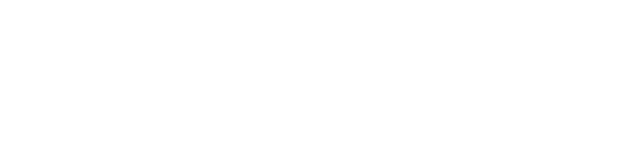
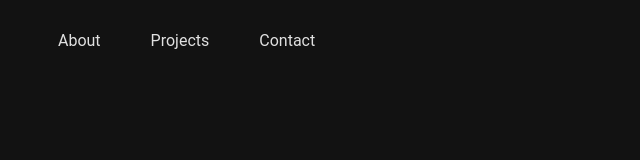
Before and after one commit to PauliMaenpaa/portfolio, a plain HTML site: page index.html in a window 1280 px wide. Shown: the whole page, without its empty margins (0-640 px from the left). Drawn offline with Linux system fonts and the light colour scheme.

Commit message:
Added navigation element and styles to it. Added more global styles.

```diff
--- a/index.html
+++ b/index.html
@@ -3,7 +3,17 @@
   <head>
     <meta charset="UTF-8" />
     <meta name="viewport" content="width=device-width, initial-scale=1.0" />
+    <link rel="stylesheet" href="styles/globals.css" />
+    <link rel="stylesheet" href="styles/navbar.css" />
     <title>Pauli Mäenpää</title>
   </head>
-  <body></body>
+  <body>
+    <nav class="wrapper">
+      <ul>
+        <li><p>About</p></li>
+        <li><p>Projects</p></li>
+        <li><p>Contact</p></li>
+      </ul>
+    </nav>
+  </body>
 </html>
--- a/styles/globals.css
+++ b/styles/globals.css
@@ -3,6 +3,32 @@
   --color-accent-1: #444444;
   --color-accent-2: #888888;
   --color-text-on-dark: #e0e0e0;
-  --color-border: #e0e0e0;
+  --color-border: #444444;
   --font-family-base: "Roboto", sans-serif;
 }
+
+.wrapper {
+  max-width: 1440px;
+  margin: 0 auto;
+  padding: 0 50px;
+  box-sizing: border-box;
+}
+
+html,
+body {
+  background-color: var(--color-bg);
+  /* margin: 0;
+  padding: 0; */
+}
+
+p,
+h1,
+h2,
+h3 {
+  font-family: var(--font-family-base);
+  color: var(--color-text-on-dark);
+}
+
+p {
+  font-size: 16px;
+}
--- /dev/null
+++ b/styles/navbar.css
@@ -0,0 +1,23 @@
+nav {
+  width: 100%;
+  height: 64px;
+}
+
+ul {
+  height: 100%;
+  display: flex;
+  align-items: center;
+  gap: 50px;
+  list-style-type: none;
+  padding: 0;
+  margin: 0;
+}
+
+ul p {
+  margin: 0;
+  padding: 0;
+}
+
+li {
+  cursor: pointer;
+}
```
